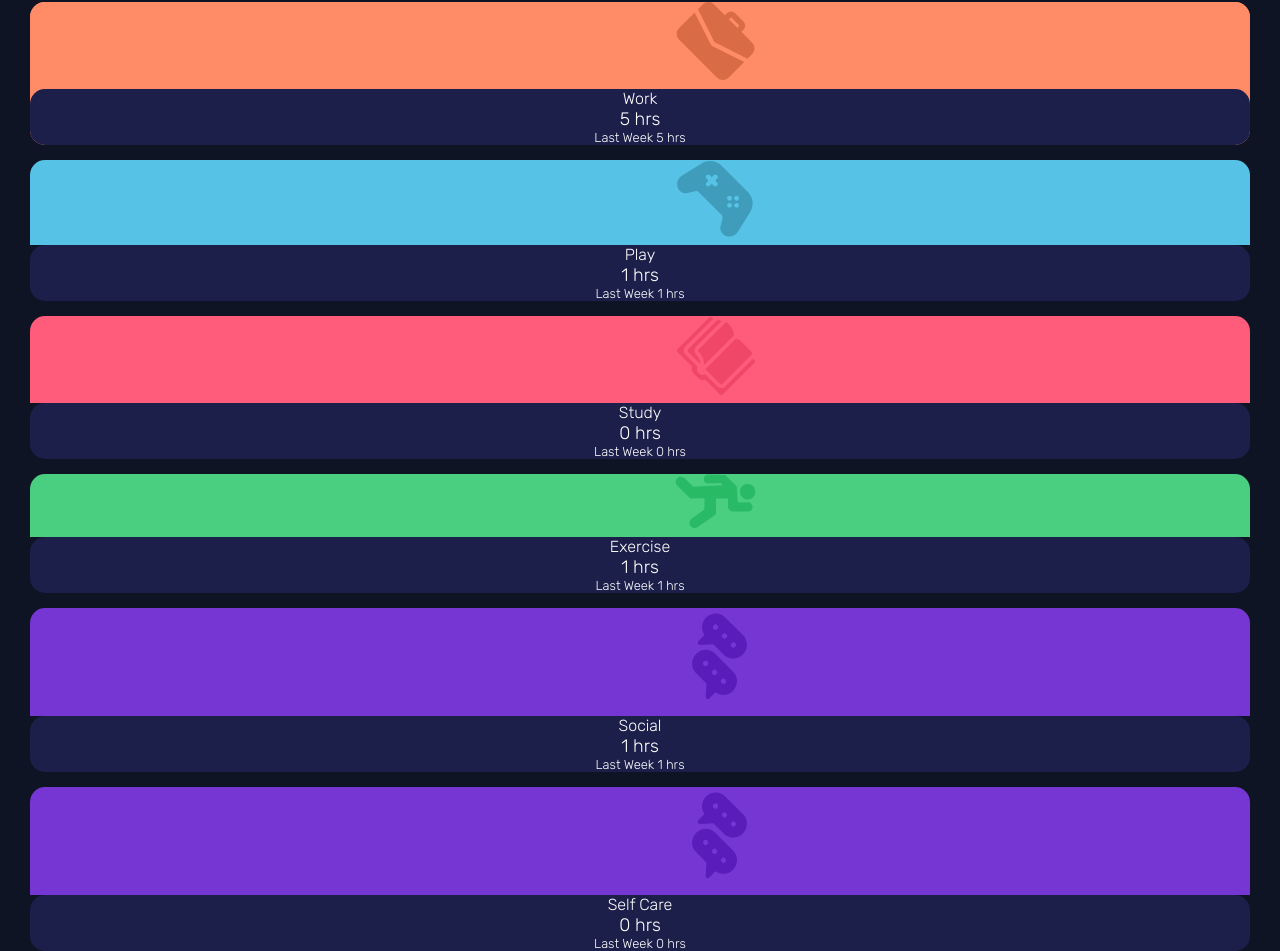
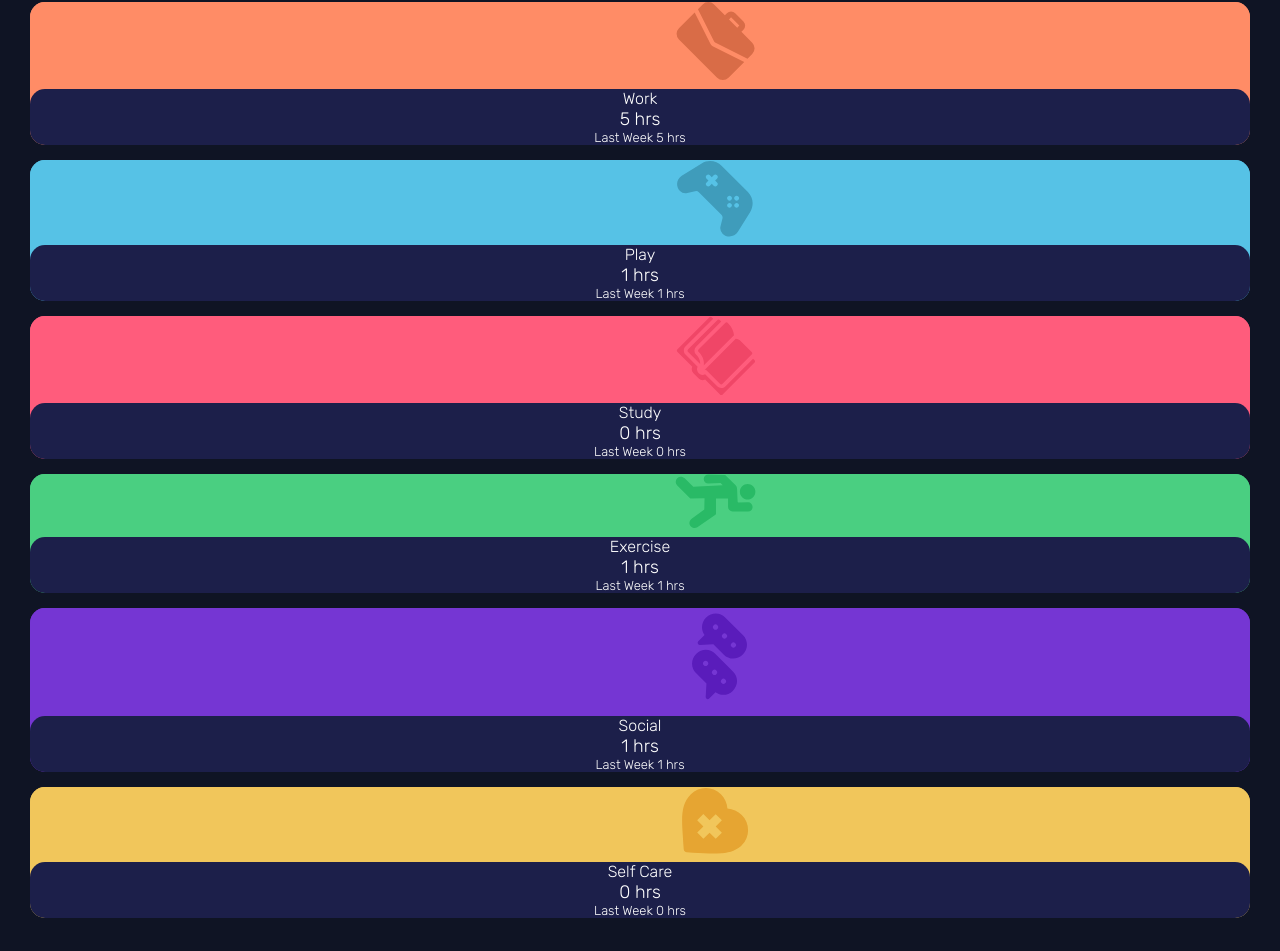
Before and after one commit to MariaMarusakova/6_time-tracking-dashboard, a React (Create React App) app: page / in a window 1280 px wide. Shown: the part 603-1554 px from the top of the page. After the commit the page ends 1521 px from the top, so only its background shows below. Built offline with nearby package versions, Linux system fonts and the light colour scheme.

Commit message:
all colors added

```diff
--- a/src/App.css
+++ b/src/App.css
@@ -184,3 +184,28 @@ padding-left: 150px;
   background-color: var(--Light-red-work);
 
 }
+
+.Exercise{
+  background-color: var(--Lime-green);
+
+}
+
+.Play{
+  background-color: var(--Soft-blue);
+
+}
+
+.Self{
+  background-color: var(--Soft-orange);
+
+}
+
+.Study{
+  background-color: var(--Light-red-study);
+
+}
+
+.Social{
+  background-color: var(--Violet);
+
+}
--- a/src/TimeTracker.jsx
+++ b/src/TimeTracker.jsx
@@ -23,7 +23,7 @@ const TimeTracker = (props) => {
               return <div className="icon" style={{backgroundColor: "var(--Lime-green)"}}><Exercise /></div>
             if (props.title === 'Play')
             return <div className="icon" style={{backgroundColor: "var(--Soft-blue)"}}><Play /></div>
-            if (props.title === 'SelfCare')
+            if (props.title === 'Self Care')
             return <div className="icon" style={{backgroundColor: "var(--Soft-orange)"}}><SelfCare /></div>
             if (props.title === 'Study')
             return <div className="icon" style={{backgroundColor: "var(--Light-red-study)"}}><Study /></div>
```
